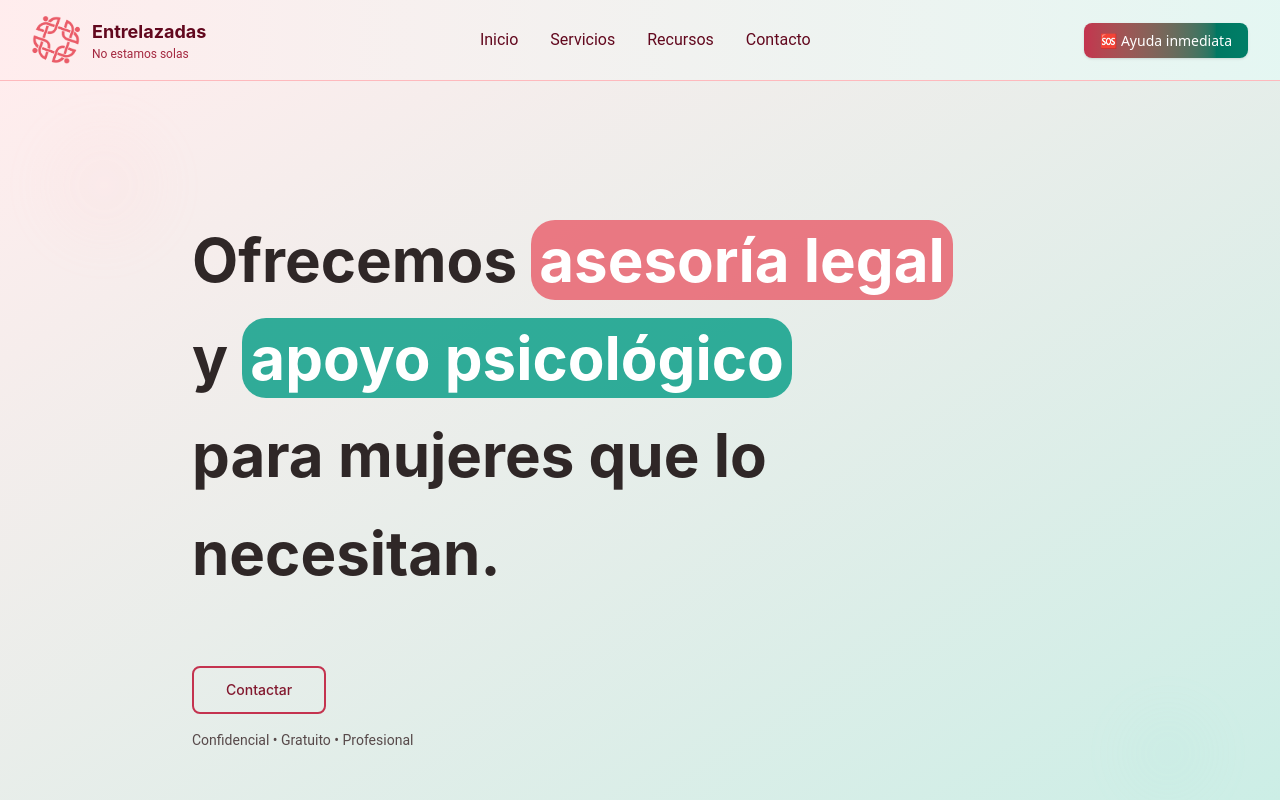
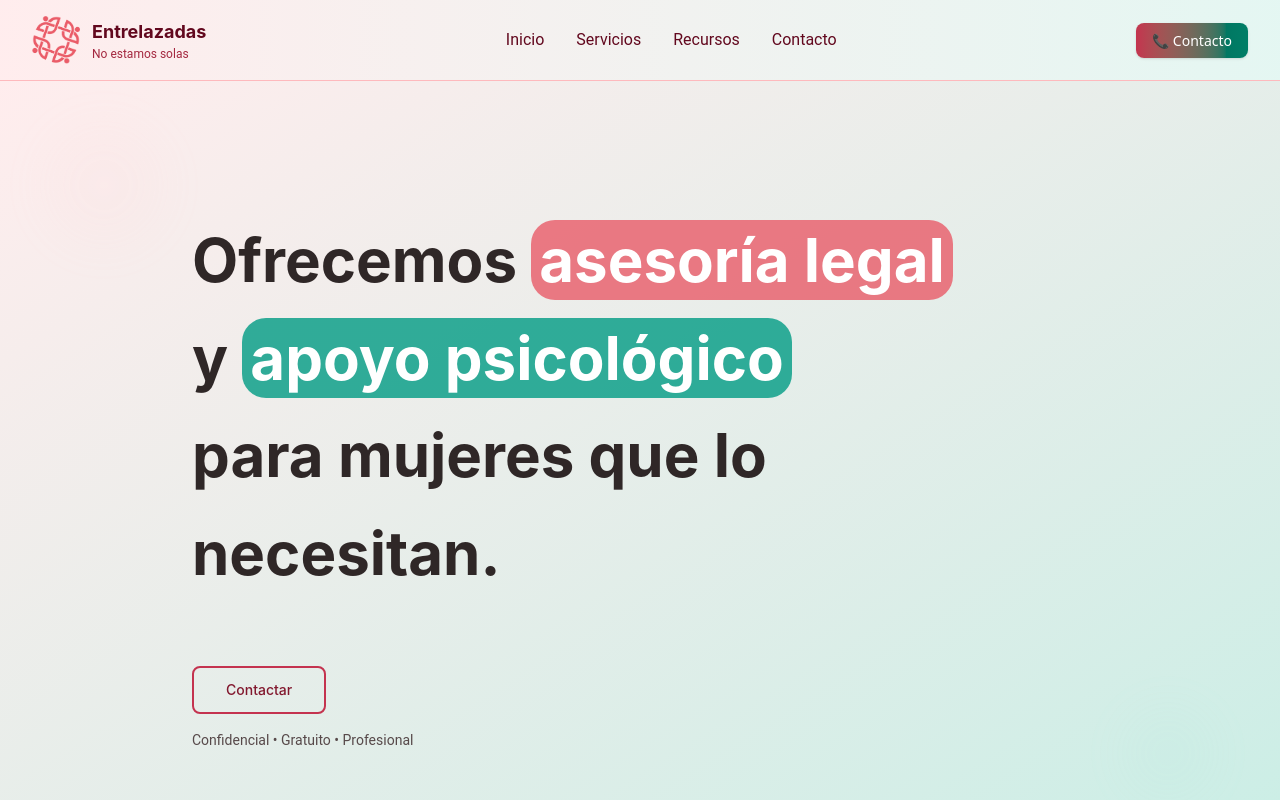
Before and after one commit to grzlz/entrelazadas, a SvelteKit app: page / in a window 1280 px wide. Shown: the top 800 px of the page. Built offline with nearby package versions, Linux system fonts and the light colour scheme.

Commit message:
Automatic deploy

```diff
--- a/src/routes/+layout.svelte
+++ b/src/routes/+layout.svelte
@@ -59,7 +59,7 @@
 
 		<div class="hidden md:block">
 			<a href="tel:8001228584" class="bg-gradient-to-r from-primary-500 to-secondary-500 hover:from-primary-600 hover:to-secondary-600 text-white px-4 py-2 rounded-lg font-medium text-sm transition-all duration-200 shadow-sm">
-				🆘 Ayuda inmediata
+				📞 Contacto
 			</a>
 		</div>
 	</nav>
@@ -72,7 +72,7 @@
 		<li><a href="/contacto" class="block hover:text-primary-500 transition-colors">Contacto</a></li>
 		<li class="border-t border-primary-100 pt-4">
 			<a href="tel:8001228584" class="bg-primary-500 hover:bg-primary-600 text-white px-4 py-2 rounded-lg font-medium text-sm transition-colors inline-block">
-				🆘 Ayuda inmediata
+				📞 Contacto
 			</a>
 		</li>
 	</ul>
```
